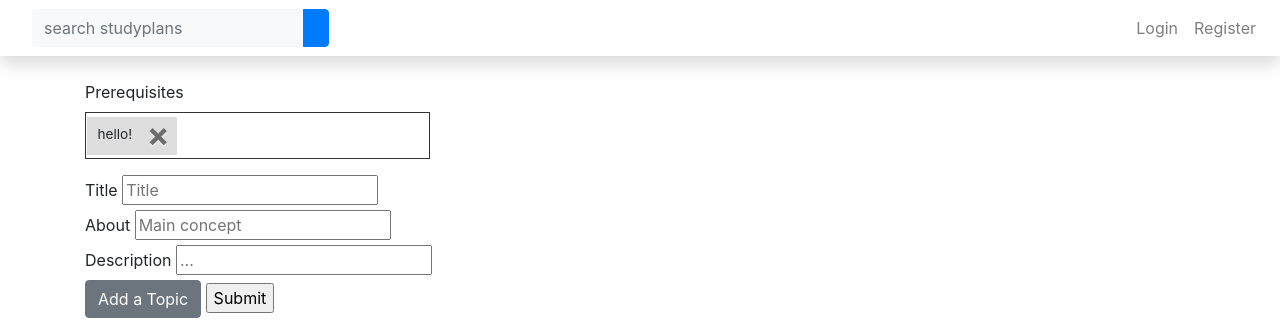
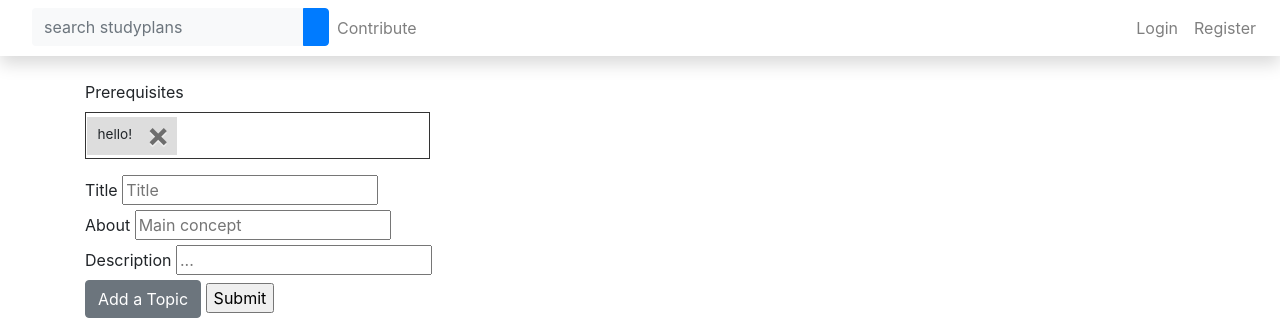
Before and after one commit to michlee1337/panorama, a Flask app: template src/templates/studyplans/new.html in a window 1280 px wide. Shown: the top 322 px of the page. Run offline with Flask 2, Linux system fonts and the light colour scheme; the template is opened without the code that fills it, so the values that code supplies are empty; some libraries are stand-ins or nearby versions.

Commit message:
add contribute to nav

```diff
--- a/src/templates/base.html
+++ b/src/templates/base.html
@@ -14,7 +14,8 @@
 {% block navbar %}
 <!-- Topbar -->
 <nav class="navbar navbar-expand navbar-light bg-white topbar mb-4 static-top shadow">
-  <!-- Topbar Search -->
+  <ul class="navbar-nav mr-auto">
+    <!-- SEARCH -->
     <form action="{{ url_for('pages.search') }}" method="GET" class="d-none d-sm-inline-block form-inline mr-auto ml-md-3 my-2 my-md-0 mw-100 navbar-search">
       <div class="input-group">
         <input name="term" type="text" class="form-control bg-light border-0 small" placeholder="search studyplans" aria-label="Search" aria-describedby="basic-addon2">
@@ -25,7 +26,10 @@
         </div>
       </div>
     </form>
-  <ul class="navbar-nav">
+    <!-- SEARCH END -->
+    <li class="nav-item"><a class="nav-link" href="{{url_for('studyplans.new')}}">Contribute</a></li>
+  </ul>
+  <ul class="navbar-nav ml-auto">
     {% if current_user.is_authenticated %}
       <li class="nav-item"><a class="nav-link" href="{{url_for('users.logout')}}">Logout</a></li>
     {% else %}
--- a/src/templates/studyplans/new.html
+++ b/src/templates/studyplans/new.html
@@ -8,7 +8,7 @@
 
 {% block app_content %}
 <div class="container">
-  <form action="{{ url_for('studyplans.studyplan_new') }}" method="POST">
+  <form action="{{ url_for('studyplans.new') }}" method="POST">
     <!-- HIDDEN INPUTS -->
     <input id="hiddenInput_prereqs" type="hidden" name="prerequisites" value="hello!">
     <input id="hiddenInput_topics" type="hidden" name="topics" value="">
```
Also changed, not shown: src/blueprints/studyplans.py (+6 -2 lines). Lines whose indentation alone changed are shown as unchanged.
